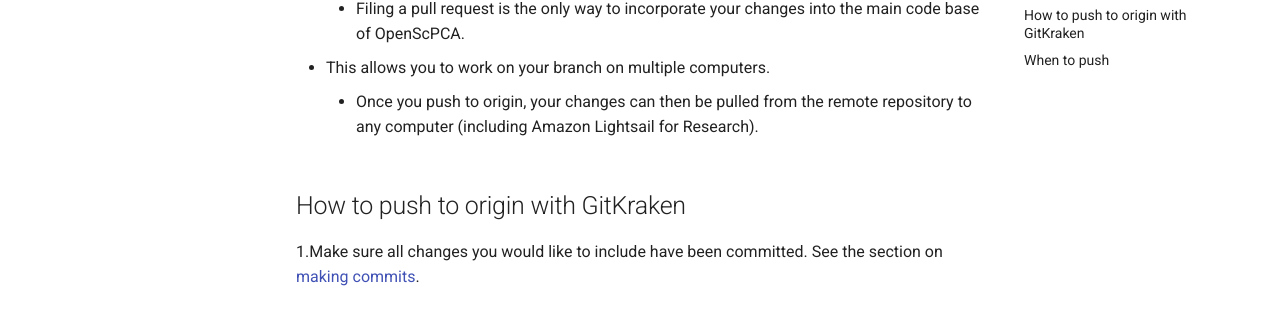
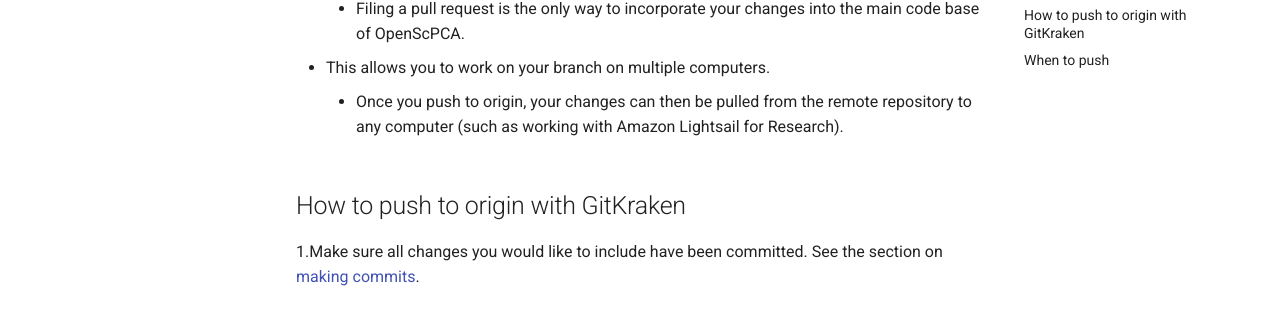
Before and after one commit to AlexsLemonade/OpenScPCA-analysis, an MkDocs documentation site: the page built from docs/contributing-to-analyses/working-with-git/push-to-origin.md, in a window 1280 px wide and 900 px high, scrolled down 447 px. Shown: the part 168-477 px from the top of the window. Built offline with MkDocs 1.6.1 and Material for MkDocs 9.7.7, drawn with Linux system fonts in a browser that asks for light colours.

Commit message:
slight wording change

```diff
--- a/docs/contributing-to-analyses/working-with-git/push-to-origin.md
+++ b/docs/contributing-to-analyses/working-with-git/push-to-origin.md
@@ -14,7 +14,7 @@ This means your changes are now present both locally on your computer and on Git
 - Pushing your changes will allow to to eventually [file a pull request](STUB-LINK) to the `main` branch of `OpenScPCA-analysis`.
     - Filing a pull request is the only way to incorporate your changes into the main code base of OpenScPCA.
 - This allows you to work on your branch on multiple computers.
-    - Once you push to origin, your changes can then be pulled from the remote repository to any computer (including Amazon Lightsail for Research).
+    - Once you push to origin, your changes can then be pulled from the remote repository to any computer (such as working with Amazon Lightsail for Research).
 
 
 ## How to push to origin with GitKraken
```
